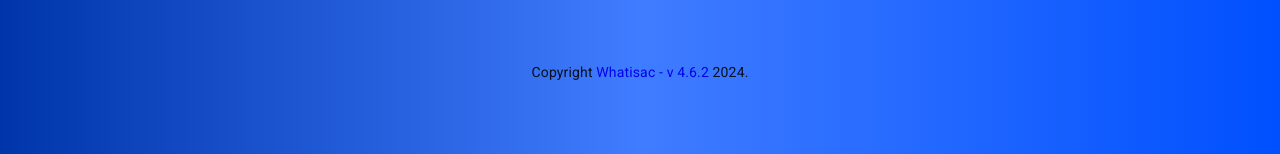
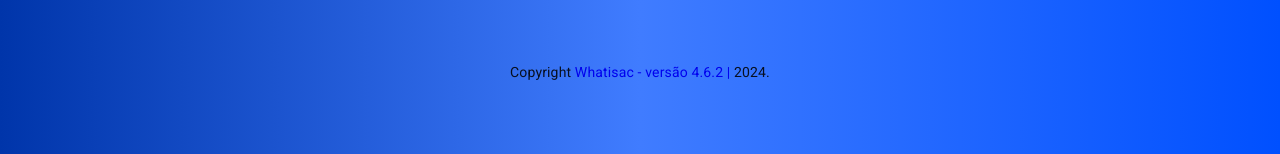
Before and after one commit to luisfilipegdc/SISTEMAWHATISAC, a React (Create React App) app in the folder frontend/: page /login in a window 1280 px wide. Shown: the part 606-760 px from the top of the page. Built offline with nearby package versions, Linux system fonts and the light colour scheme; no server answers; what chartjs-plugin-datalabels, mic-recorder-to-mp3 would draw is missing.

Commit message:
Update index.js

```diff
--- a/frontend/src/pages/Login/index.js
+++ b/frontend/src/pages/Login/index.js
@@ -21,8 +21,8 @@ const Copyright = () => {
 	return (
 		<Typography variant="body2" color="white" align="center">
 			{"Copyright "}
- 			<Link color="#white" href="https://whatisac.com.br/">
- 				{ nomeEmpresa } - v { versionSystem }
+ 			<Link color="white" href="https://whatisac.com.br/">
+ 				{ nomeEmpresa } - versão { versionSystem } |
  			</Link>{" "}
  			{new Date().getFullYear()}
  			{"."}
```
